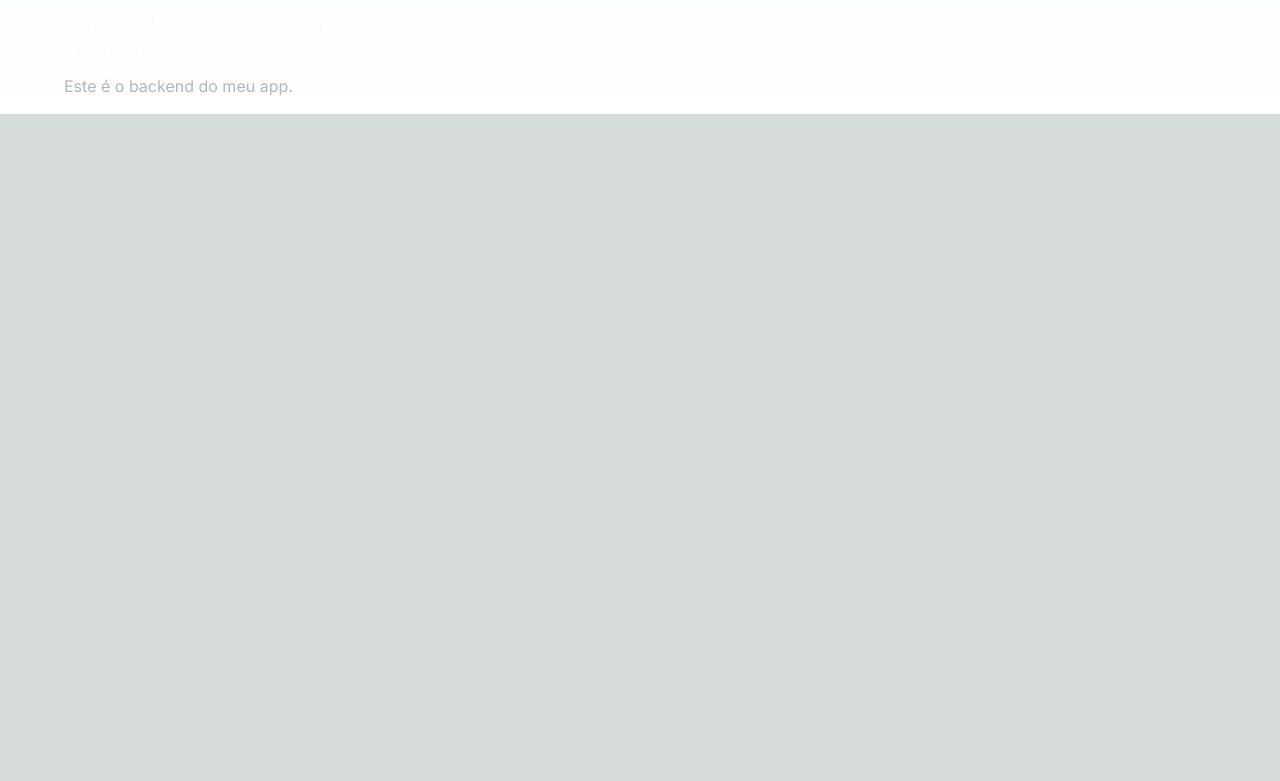
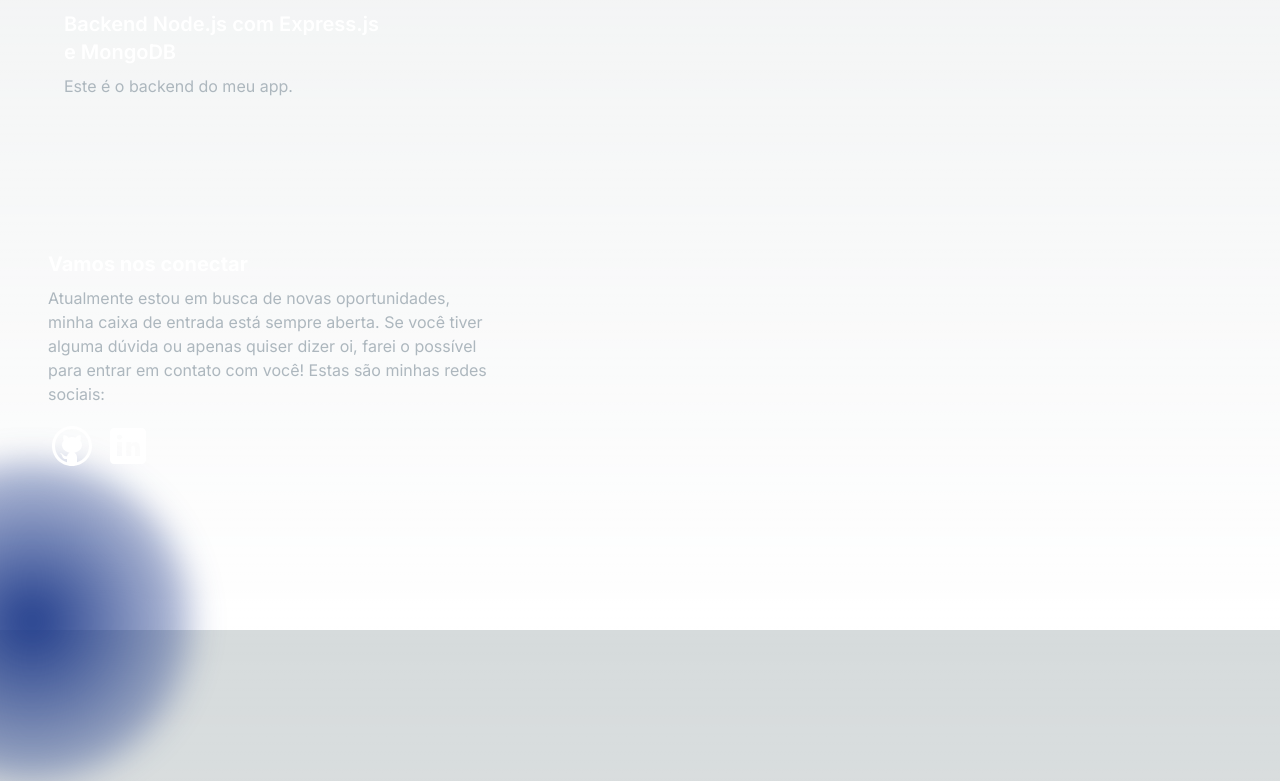
Before and after one commit to kelvindemirandabarros/portfolio, a Next.js app: page / in a window 1280 px wide. Shown: the part 1654-2435 px from the top of the page. Before the commit the page ends 1768 px from the top, so only its background shows below. Built offline with nearby package versions, Linux system fonts and the light colour scheme.

Commit message:
feat: Criação da seção Email.

```diff
--- a/src/app/page.tsx
+++ b/src/app/page.tsx
@@ -3,6 +3,7 @@
 import { ProfileSection } from '@/components/ProfileSection';
 import { AboutSection } from '@/components/AboutSection';
 import { ProjectsSection } from '@/components/ProjectsSection';
+import { EmailSection } from '@/components/EmailSection';
 
 export default function Home() {
   return (
@@ -15,6 +16,8 @@
         <AboutSection />
 
         <ProjectsSection />
+
+        <EmailSection />
       </div>
     </main>
   );
--- /dev/null
+++ b/src/components/EmailSection.tsx
@@ -0,0 +1,148 @@
+'use client';
+
+import React, { useState } from 'react';
+import Link from 'next/link';
+import Image from 'next/image';
+
+// SVG Icons:
+import GithubIcon from '../../public/github-icon.svg';
+import LinkedinIcon from '../../public/linkedin-icon.svg';
+
+export function EmailSection() {
+  const [email_submitted, set_email_submitted] = useState(false);
+
+  const handle_submit = async (event: React.FormEvent<HTMLFormElement>) => {
+    event.preventDefault();
+
+    const data = {
+      email: event.currentTarget.email.value,
+      subject: event.currentTarget.subject.value,
+      message: event.currentTarget.message.value
+    };
+    const json_data = JSON.stringify(data);
+    const endpoint = '/api/send';
+
+    // Form the request for sending data to the server.
+    const options = {
+      // The method is POST because we are sending data.
+      method: 'POST',
+      // Tell the server we're sending JSON.
+      headers: {
+        'Content-Type': 'application/json'
+      },
+      // Body of the request is the JSON data we created above.
+      body: json_data
+    };
+
+    const response = await fetch(endpoint, options);
+    const response_json = await response.json();
+
+    if (response.status === 200) {
+      console.log('Mensagem enviada.');
+      set_email_submitted(true);
+    } else {
+      console.log('A mensagem falhou.');
+      set_email_submitted(true);
+
+      console.log('response_json:', response_json);
+    }
+  };
+
+  return (
+    <section
+      id='contact'
+      className='grid md:grid-cols-1 my-12 md:my-12 py-24 gap-4 relative'
+    >
+      <div className='bg-[radial-gradient(ellipse_at_center,_var(--tw-gradient-stops))] from-primary-900 to-transparent rounded-full h-80 w-80 z-0 blur-lg absolute top-3/4 -left-4 transform -translate-x-1/2 -translate-1/2'></div>
+
+      <div className='z-10'>
+        <h5 className='text-xl font-bold text-white my-2'>{`Vamos nos conectar`}</h5>
+
+        <p className='text-[#ADB7BE] mb-4 max-w-md'>
+          {`Atualmente estou em busca de novas oportunidades, minha caixa de entrada está sempre aberta. Se você tiver alguma dúvida ou apenas quiser dizer oi, farei o possível para entrar em contato com você! Estas são minhas redes sociais:`}
+        </p>
+
+        <div className='socials flex flex-row gap-2'>
+          <Link href='https://github.com/kelvindemirandabarros' target='_blank'>
+            <Image src={GithubIcon} alt='Ícone do Github' />
+          </Link>
+
+          <Link
+            href='https://www.linkedin.com/in/kelvindemirandabarros/'
+            target='_blank'
+          >
+            <Image src={LinkedinIcon} alt='Ícone do LinkedIn' />
+          </Link>
+        </div>
+      </div>
+
+      {/* Parte referente ao envio de email pelo frontend. */}
+      {/* <div>
+        {email_submitted ? (
+          <p className='text-green-500 text-sm mt-2'>Email enviado!</p>
+        ) : (
+          <form className='flex flex-col' onSubmit={handle_submit}>
+            <div className='mb-6'>
+              <label
+                htmlFor='email'
+                className='text-white block mb-2 text-sm font-medium'
+              >
+                Seu email
+              </label>
+
+              <input
+                name='email'
+                type='email'
+                id='email'
+                required
+                className='bg-[#18191E] border border-[#33353F] placeholder-[#9CA2A9] text-gray-100 text-sm rounded-lg block w-full p-2.5'
+                placeholder='seuemail@provedor.com'
+              />
+            </div>
+
+            <div className='mb-6'>
+              <label
+                htmlFor='subject'
+                className='text-white block text-sm mb-2 font-medium'
+              >
+                Assunto
+              </label>
+
+              <input
+                name='subject'
+                type='text'
+                id='subject'
+                required
+                className='bg-[#18191E] border border-[#33353F] placeholder-[#9CA2A9] text-gray-100 text-sm rounded-lg block w-full p-2.5'
+                placeholder='Título da mensagem'
+              />
+            </div>
+
+            <div className='mb-6'>
+              <label
+                htmlFor='message'
+                className='text-white block text-sm mb-2 font-medium'
+              >
+                Mensagem
+              </label>
+
+              <textarea
+                name='message'
+                id='message'
+                className='bg-[#18191E] border border-[#33353F] placeholder-[#9CA2A9] text-gray-100 text-sm rounded-lg block w-full p-2.5'
+                placeholder='Vamos falar sobre...'
+              />
+            </div>
+
+            <button
+              type='submit'
+              className='bg-primary-700 hover:bg-primary-600 text-white font-medium py-2.5 px-5 rounded-lg w-full'
+            >
+              Enviar email
+            </button>
+          </form>
+        )}
+      </div> */}
+    </section>
+  );
+}
```
Also changed, not shown: public/github-icon.svg (added), public/linkedin-icon.svg (added).
